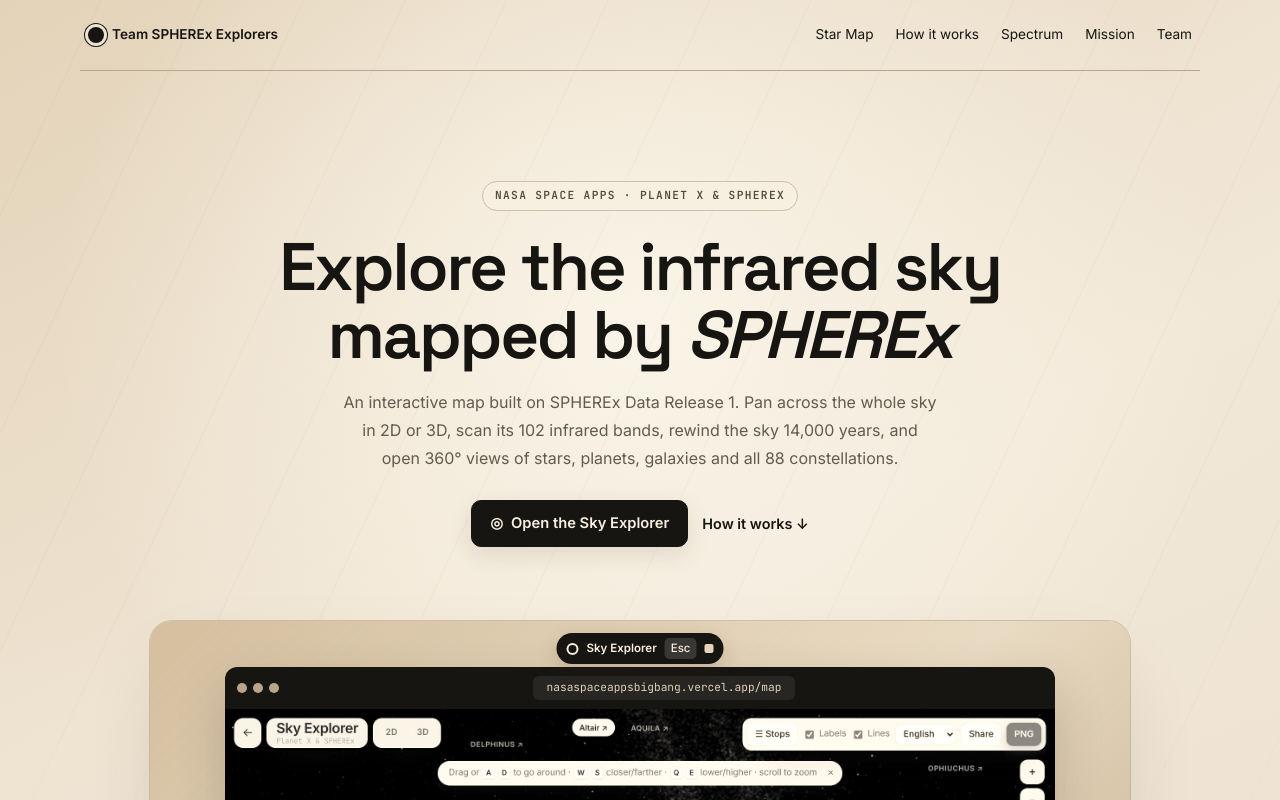
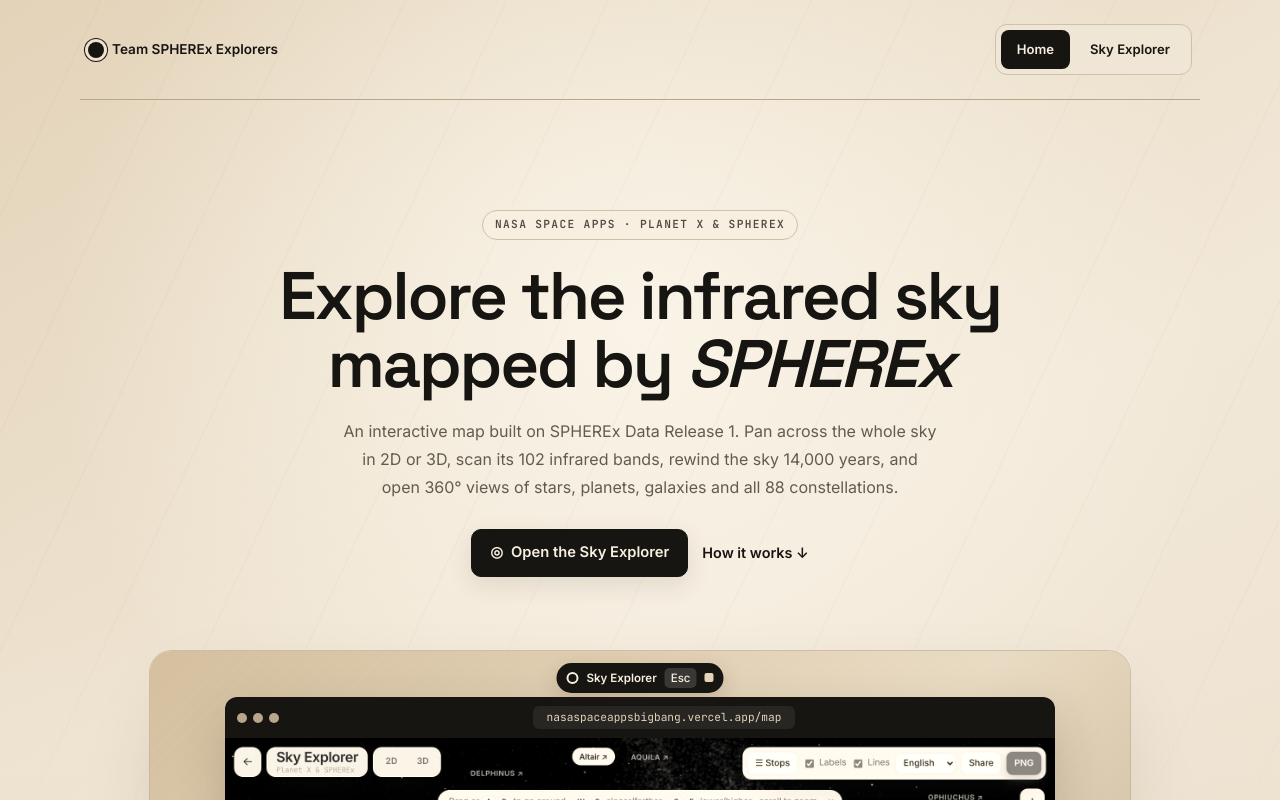
Before and after one commit to natesumcad-tech/spaceappsspherex, a Next.js app: page / in a window 1280 px wide. Shown: the top 800 px of the page. Built offline with nearby package versions, Linux system fonts and the light colour scheme.

Commit message:
Simplify primary navigation to Home and Sky Explorer tabs

```diff
--- a/app/page.tsx
+++ b/app/page.tsx
@@ -1,17 +1,10 @@
 import Image from "next/image";
 import Link from "next/link";
+import SiteTabs from "@/components/SiteTabs";
 import ScrollReveal from "@/components/ScrollReveal";
 import SpectrumExplorer from "@/components/SpectrumExplorer";
 import { site, project, team, mission, resources } from "@/content/site";
 import "./home.css";
-
-const NAV = [
-  ["/map", "Star Map"],
-  ["#how", "How it works"],
-  ["#spectrum", "Spectrum"],
-  ["#mission", "Mission"],
-  ["#team", "Team"],
-];
 
 // 102 bars: one for each SPHEREx band, shaped like a gentle spectrum
 const BARS = Array.from({ length: 102 }, (_, i) => {
@@ -27,19 +20,13 @@ export default function Home() {
       {/* ── Hero ── */}
       <header className="h-hero">
         <div className="h-sky" aria-hidden="true" />
-        <nav className="h-nav">
+        <div className="h-nav">
           <Link href="/" className="h-logo">
             <span className="h-logo-mark" aria-hidden="true" />
             {site.teamName}
           </Link>
-          <div className="h-links">
-            {NAV.map(([href, label]) => (
-              <a key={href} href={href}>
-                {label}
-              </a>
-            ))}
-          </div>
-        </nav>
+          <SiteTabs active="home" />
+        </div>
 
         <div className="h-hero-copy">
           <p className="h-kicker">NASA Space Apps · Planet X & SPHEREx</p>
--- /dev/null
+++ b/components/SiteTabs.tsx
@@ -0,0 +1,11 @@
+import Link from "next/link";
+import "./site-tabs.css";
+
+export default function SiteTabs({ active }: { active: "home" | "explorer" }) {
+  return (
+    <nav className="site-tabs" aria-label="Main navigation">
+      <Link href="/" aria-current={active === "home" ? "page" : undefined}>Home</Link>
+      <Link href="/map" aria-current={active === "explorer" ? "page" : undefined}>Sky Explorer</Link>
+    </nav>
+  );
+}
--- /dev/null
+++ b/components/site-tabs.css
@@ -0,0 +1,11 @@
+.site-tabs { display: inline-flex; align-items: center; gap: 4px; padding: 5px; border: 1px solid #cfc0a9; border-radius: 12px; background: #f0e6d6; }
+.site-tabs a { display: inline-flex; align-items: center; justify-content: center; padding: 9px 16px; border-radius: 8px; color: #514a40; text-decoration: none; font-size: .82rem; font-weight: 600; white-space: nowrap; transition: background .15s, color .15s; }
+.site-tabs a:hover { background: #e2d4bd; color: #171512; }
+.site-tabs a[aria-current="page"] { background: #171512; color: #f7efdf; }
+.site-tabs a:focus-visible { outline: 2px solid #171512; outline-offset: 3px; }
+.mv-top-left .site-tabs { box-shadow: 0 8px 24px #0002; }
+.mv:not(.in-sphere) .mv-top-left { z-index: 25; }
+@media (max-width: 760px) {
+  .mv-top-left { max-width: calc(100vw - 28px); flex-wrap: wrap; }
+  .mv-top-left .site-tabs a { padding: 8px 10px; font-size: .75rem; }
+}
```
Also changed, not shown: components/starmap/StarMapApp.tsx (+2 -7 lines).
